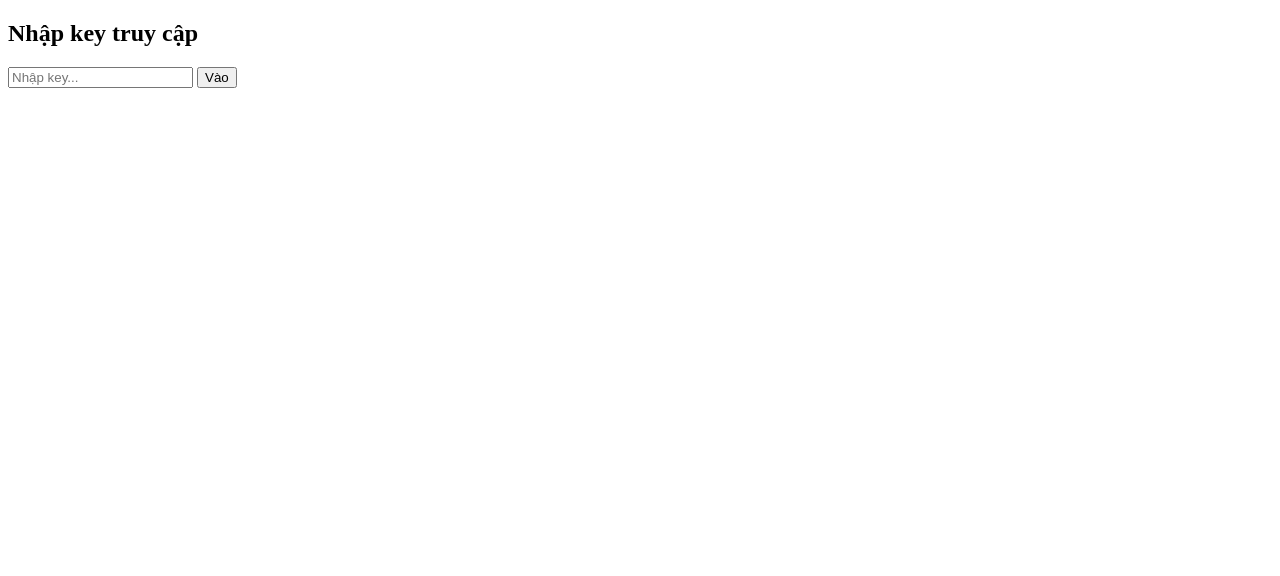
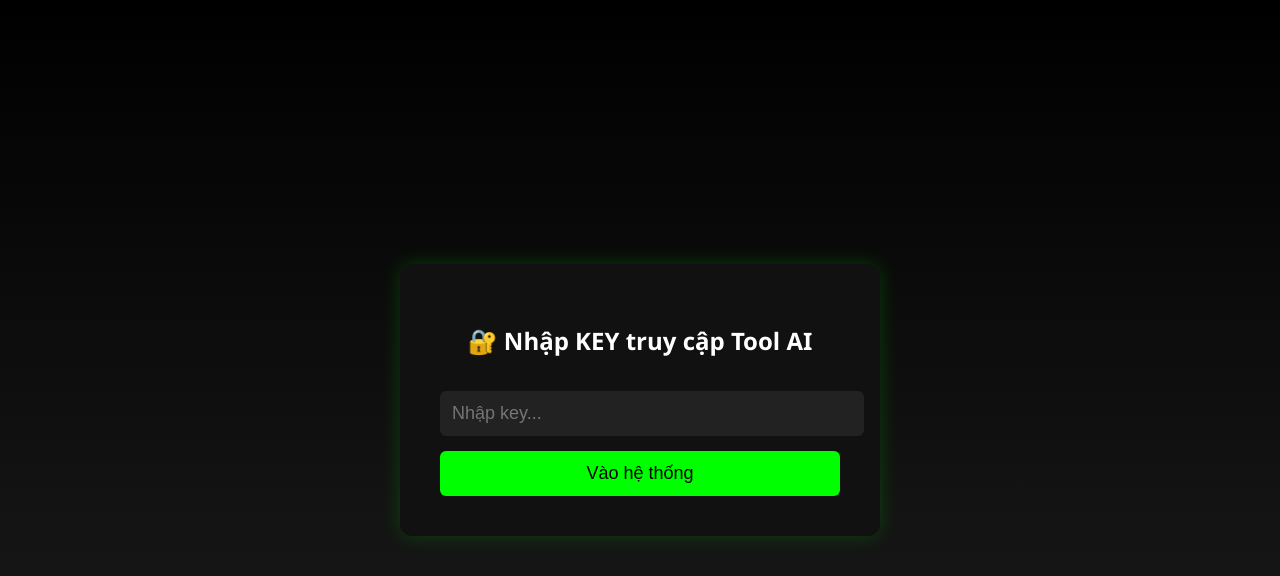
Before and after one commit to legiabao772/giabao-trick-, a plain HTML site: page index.html in a window 1280 px wide. Drawn offline with Linux system fonts and the light colour scheme.

Commit message:
index.html

```diff
--- a/index.html
+++ b/index.html
@@ -1,14 +1,66 @@
-
 <!DOCTYPE html>
-<html>
+<html lang="vi">
 <head>
-    <title>Giabao AI - Nhập key</title>
+  <meta charset="UTF-8" />
+  <meta name="viewport" content="width=device-width, initial-scale=1.0"/>
+  <title>Đăng nhập Tool AI SunWin</title>
+  <style>
+    body {
+      margin: 0;
+      background: linear-gradient(to bottom, #000000, #1e1e1e);
+      font-family: 'Segoe UI', sans-serif;
+      display: flex;
+      align-items: center;
+      justify-content: center;
+      height: 100vh;
+      color: white;
+    }
+    .box {
+      background-color: #111;
+      padding: 40px;
+      border-radius: 12px;
+      box-shadow: 0 0 20px rgba(0,255,0,0.2);
+      text-align: center;
+      width: 90%;
+      max-width: 400px;
+    }
+    input {
+      width: 100%;
+      padding: 12px;
+      margin: 15px 0;
+      border-radius: 6px;
+      border: none;
+      font-size: 18px;
+      background-color: #222;
+      color: #0f0;
+    }
+    button {
+      padding: 12px 24px;
+      background-color: #00ff00;
+      color: #000;
+      border: none;
+      font-size: 18px;
+      border-radius: 6px;
+      cursor: pointer;
+      width: 100%;
+    }
+  </style>
 </head>
 <body>
-    <h2>Nhập key truy cập</h2>
-    <form action="/dashboard" method="POST">
-        <input type="text" name="key" placeholder="Nhập key...">
-        <button type="submit">Vào</button>
-    </form>
-</body>
-</html>
+  <div class="box">
+    <h2>🔐 Nhập KEY truy cập Tool AI</h2>
+    <input id="key" placeholder="Nhập key..." />
+    <button onclick="checkKey()">Vào hệ thống</button>
+  </div>
+
+  <script>
+    const keyAdmin = "admin123";
+    const keyMember = "mem123";
+
+    function checkKey() {
+      const input = document.getElementById("key").value.trim();
+      if (input === keyAdmin || input === keyMember) {
+        window.location.href = "dashboard.html";
+      } else {
+        alert("❌ Key sai! Vui lòng liên hệ admin.");
+      }
```
